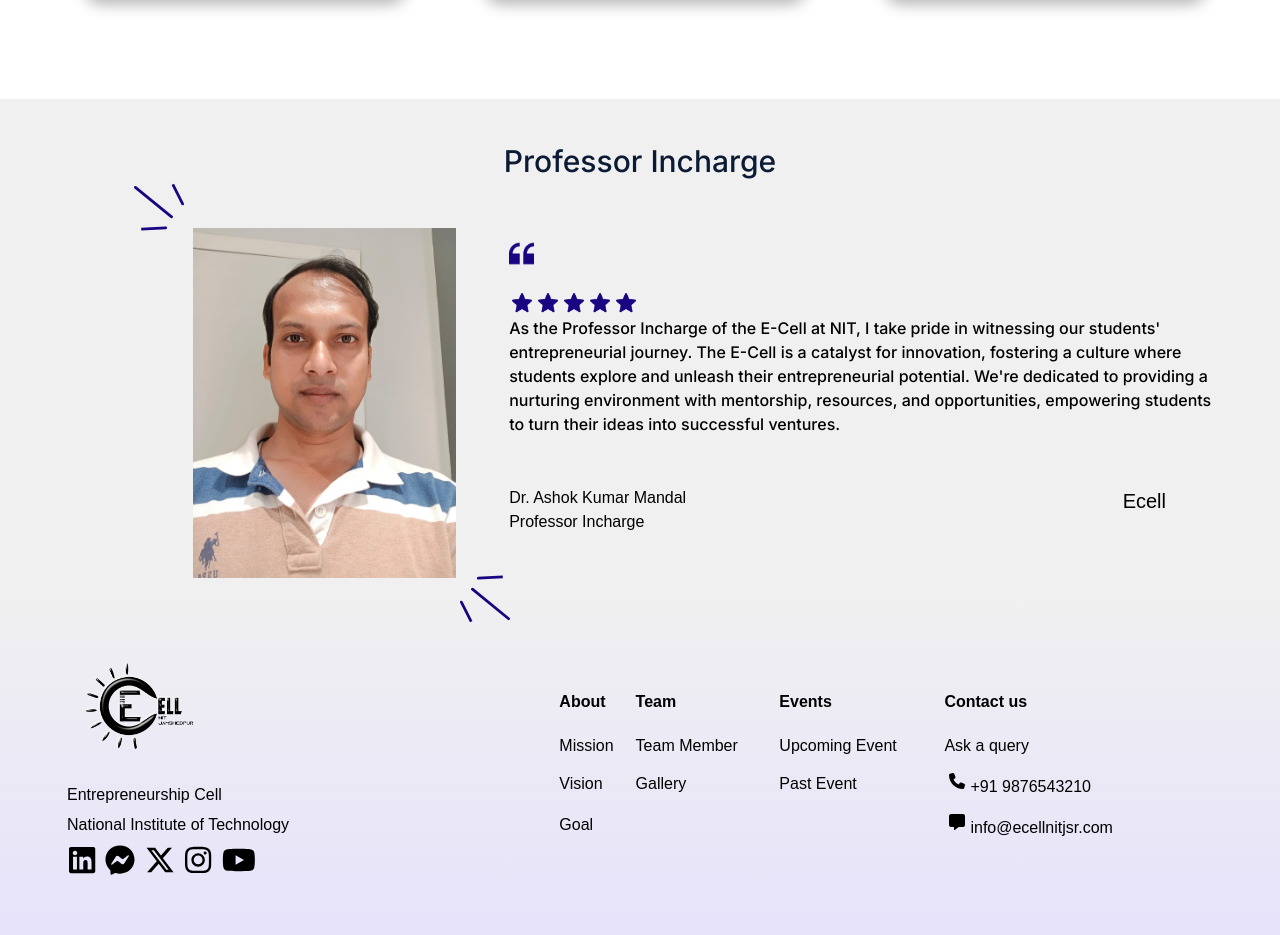
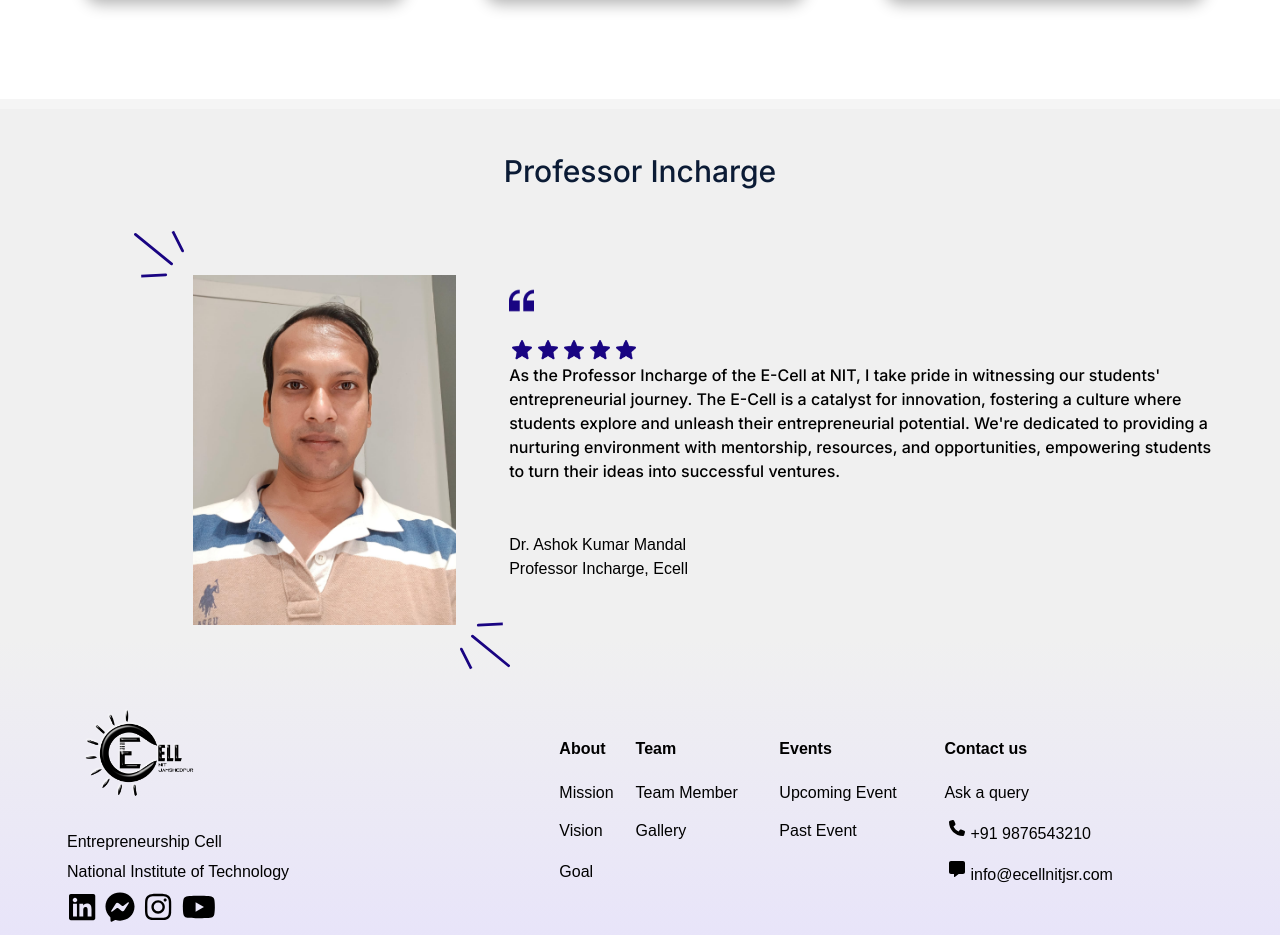
Before and after one commit to codewithnick/ecellnitjsr, a React (Create React App) app: page / in a window 1280 px wide. Shown: the part 1397-2332 px from the top of the page. Built offline with nearby package versions, Linux system fonts and the light colour scheme.

Commit message:
about page added

```diff
--- a/src/components/Footer.jsx
+++ b/src/components/Footer.jsx
@@ -21,11 +21,10 @@ function Footer() {
           <h3>National Institute of Technology</h3>
           </div>
           <div>
-          <FontAwesomeIcon icon={faLinkedin} className="links"/>
-          <FontAwesomeIcon icon={faFacebookMessenger} className="links"/>
-          <FontAwesomeIcon icon={faXTwitter} className="links"/>
-          <FontAwesomeIcon icon={faInstagram} className="links"/>
-          <FontAwesomeIcon icon={faYoutube} className="links"/>
+         <a href="https://www.linkedin.com/company/e-cell-nit-jamshedpur1234/"><FontAwesomeIcon icon={faLinkedin} className="links"/></a>
+          <a href="https://www.facebook.com/entrepreneurship.cell.nit.jsr"><FontAwesomeIcon icon={faFacebookMessenger} className="links"/></a>
+          <a href="https://instagram.com/ecell.nitjsr?igshid=NGVhN2U2NjQ0Yg"><FontAwesomeIcon icon={faInstagram} className="links"/></a>
+          <a href="https://www.youtube.com/@e-cellnitjamshedpur"><FontAwesomeIcon icon={faYoutube} className="links"/></a>
           </div>
 
       </div>
--- a/src/components/PastEvent.jsx
+++ b/src/components/PastEvent.jsx
@@ -49,7 +49,7 @@ const PastEvent = () => {
 
     <div className="pasteventimg" id="pastEvent">
     <header>
-        <h1>E-Cell Events</h1>
+        <h2>E-Cell Events</h2>
       </header>
       <div id="carouselExampleIndicators" className="carousel-container">
         <div className="carousel-inner">
--- a/src/components/ProfIncharge.jsx
+++ b/src/components/ProfIncharge.jsx
@@ -51,11 +51,7 @@ export const ProfIncharge = () => {
             <Flexbox style={{"justifyContent": "space-between"}}>
               <div style={{"marginTop": "50px","width": "firContent"}}>
               <h4 style={{"fontWeight": "500"}}>Dr. Ashok Kumar Mandal</h4>{/* Professor name*/ }
-              <h6 style={{"fontWeight": "300"}}>Professor Incharge</h6>{/* Professor Post*/ }
-              </div>
-              <div style={{"margin": "50px 50px 0 0","width": "firContent"}}>
-
-              <h3 style={{"fontWeight": "500","fontSize": "20px"}}>Ecell</h3>{/* Ecell :-)*/ }
+              <h6 style={{"fontWeight": "300"}}>Professor Incharge, Ecell</h6>{/* Professor Post*/ }
               </div>
             </Flexbox>
             </div>
--- a/src/components/VisionGoal.jsx
+++ b/src/components/VisionGoal.jsx
@@ -3,7 +3,7 @@ import "../styles/VisionGoal.css";
 import tmp from "../images/Icon/goal .png";
 import mis from "../images/Icon/crosshairs-solid.svg";
 import vis from "../images/Icon/eye-solid.svg";
-
+import { Link } from "react-router-dom";
 export const VisionGoal = () => {
   return (
     <div style={{"backgroundColor": "#fff","paddingBottom": "30px"}} id="About_vision">
@@ -20,7 +20,7 @@ export const VisionGoal = () => {
               <p>
               To spread awareness about India's growing start-up ecosystem and expose students to its nuances thereby developing an entrepreneurial spirit in the students.
               </p>
-              <a href="/">Read More</a>
+              <Link to='/aboutus'>Read More</Link>
             </div>
           </div>
         </div>
@@ -33,7 +33,7 @@ export const VisionGoal = () => {
               <p>
               To encourage students by educating them about diverse fields and their roles right from ideation to operation.
               </p>
-              <a href="/">Read More</a>
+              <Link to='/aboutus'>Read More</Link>
             </div>
           </div>
         </div>
@@ -47,7 +47,7 @@ export const VisionGoal = () => {
               <p>
               We envision a lively environment where students can explore their entrepreneurial talents. We aim to foster a culture of creativity and innovation, offering support, mentorship, and opportunities for students to turn their ideas into successful ventures.
               </p>
-              <a href="/">Read More</a>
+              <Link to='/aboutus'>Read More</Link>
             </div>
           </div>
         </div>
--- a/src/styles/Navbar.css
+++ b/src/styles/Navbar.css
@@ -12,9 +12,7 @@
     font-family: 'Be Vietnam Pro', sans-serif;
     overflow: hidden;
 }
-#temp{
-    padding-left: 11rem;
-}
+
 #reg-hum{
     display: none ;
     gap: 5px;
--- a/src/styles/PastEvent.css
+++ b/src/styles/PastEvent.css
@@ -5,9 +5,12 @@ header {
   text-align: center;
 }
 
-h1 {
-  font-size: 2rem;
-  margin: 0;
+h2 {
+  font-size: 30px;
+  font-weight: bold;
+  padding: 7px;
+  padding-bottom: 27px;
+  margin: 10px;
 }
 .pasteventimg{
   background-color: #f0f0f0;
```
